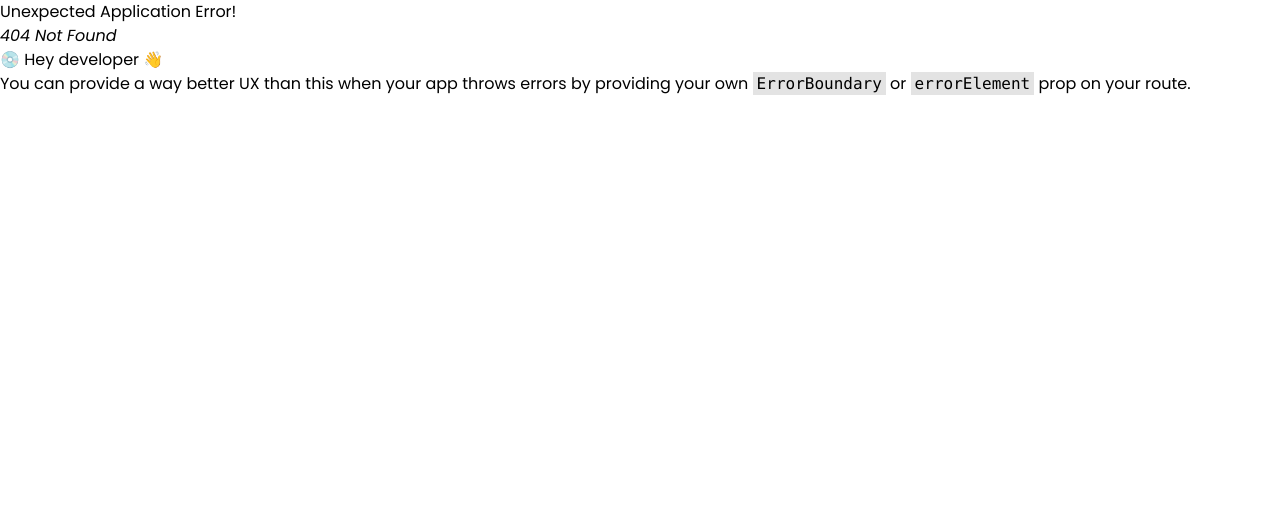
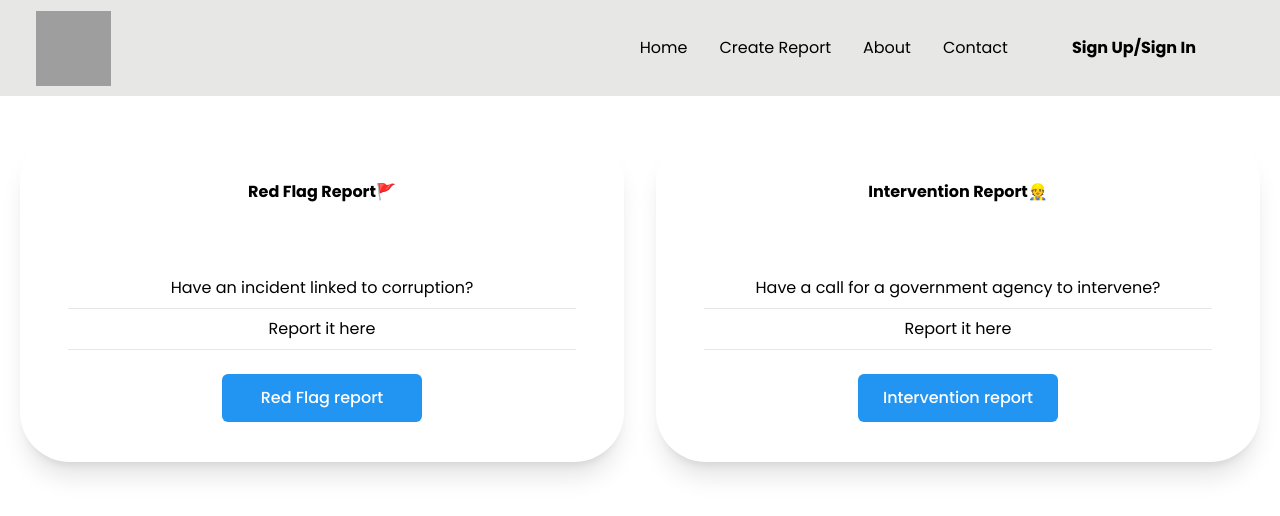
Before and after one commit to Mpoelesiamon/iReport-Front-end, a React (Create React App) app: page /report in a window 1280 px wide. Before the commit this address had no page. Shown: the top 516 px of the page. Built offline with nearby package versions, Linux system fonts and the light colour scheme; grey boxes are pictures that could not be loaded.

Commit message:
feat: Add report page

```diff
--- a/src/components/NavBar.jsx
+++ b/src/components/NavBar.jsx
@@ -15,7 +15,7 @@ const NavBar = () => {
         <img className='h-[75px] w-[75px]' src="https://iili.io/JMy2FiF.png" alt="/" />
         <ul className='hidden md:flex cursor-pointer'>
           <NavLink to='/home'><li className='p-4'>Home</li></NavLink>
-          <li className='p-4'>Create Report</li>
+          <NavLink to='/report'><li className='p-4'>Create Report</li></NavLink>
           <li className='p-4'>About</li>
           <li className='p-4'>Contact</li>
           <NavLink to='/signup'><li className='p-4 px-12 font-bold'>Sign Up/Sign In</li></NavLink>
--- /dev/null
+++ b/src/components/Report.jsx
@@ -0,0 +1,37 @@
+import React from 'react'
+import NavBar from './NavBar'
+
+const Report = () => {
+
+    const handleClick = () => {
+        alert('Button clicked!')
+    }
+
+  return (
+    <div>
+        <NavBar />
+        <div className='max-w-[1240px] mx-auto grid md:grid-cols-2 gap-8 mt-5'>
+            <div className='w-full shadow-xl flex flex-col p-4 my-4 hover:scale-105 duration-300 rounded-[50px]'>
+                <h2 className='2xl font-bold text-center py-8'>Red Flag Report🚩</h2>
+                <div className='text-center'>
+                    <p className='py-2 border-b mx-8 mt-8'>Have an incident linked to corruption?</p>
+                    <p className='py-2 border-b mx-8'>Report it here</p>
+                </div>
+                <button className='bg-[#2195f1] w-[200px] rounded-md font-medium my-6 mx-auto py-3 z-30 text-white relative after:-z-20 after:absolute after:h-1 after:w-1 after:bg-[#f7bf0c] after:left-5
+                overflow-hidden after:bottom-0 after:translate-y-full after:rounded-md after:hover:scale-[300] after:hover:transition-all after:hover:duration-700 after:transition-all after:duration-700 transition-all duration-700' onClick={handleClick}>Red Flag report</button>
+            </div>
+            <div className='w-full shadow-xl flex flex-col p-4 my-4 hover:scale-105 duration-300 rounded-[50px]'>
+                <h2 className='2xl font-bold text-center py-8'>Intervention Report👷</h2>
+                <div className='text-center '>
+                    <p className='py-2 border-b mx-8 mt-8'>Have a call for a government agency to intervene?</p>
+                    <p className='py-2 border-b mx-8'>Report it here</p>
+                </div>
+                <button className='bg-[#2195f1] w-[200px] rounded-md font-medium my-6 mx-auto py-3 z-30 text-white relative after:-z-20 after:absolute after:h-1 after:w-1 after:bg-[#f7bf0c] after:left-5 overflow-hidden after:bottom-0 after:translate-y-full after:rounded-md after:hover:scale-[300] after:hover:transition-all
+                after:hover:duration-700 after:transition-all after:duration-700 transition-all duration-700' onClick={handleClick}>Intervention report</button>
+            </div>
+        </div>
+    </div>
+  )
+}
+
+export default Report
--- a/src/index.js
+++ b/src/index.js
@@ -6,11 +6,13 @@ import reportWebVitals from './reportWebVitals';
 import { RouterProvider, createBrowserRouter } from 'react-router-dom'
 import Hero from './components/Hero';
 import Authentication from './components/Authentication';
+import Report from './components/Report';
 
 const router = createBrowserRouter([
   {path: "/", element: <App />},
   {path: "/home", element: <Hero />},
   {path: "/signup", element: <Authentication />},
+  {path: "/report", element: <Report />},
 ])
 
 const root = ReactDOM.createRoot(document.getElementById('root'));
```
